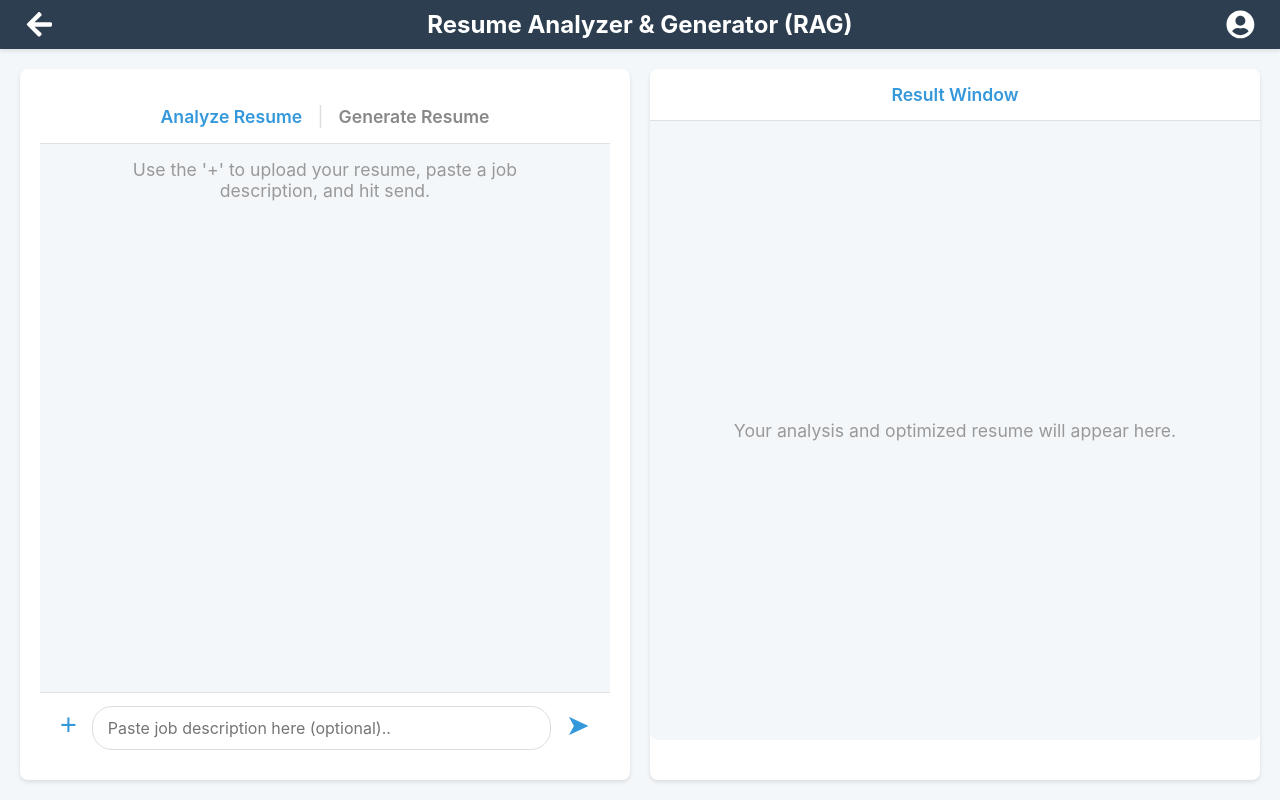
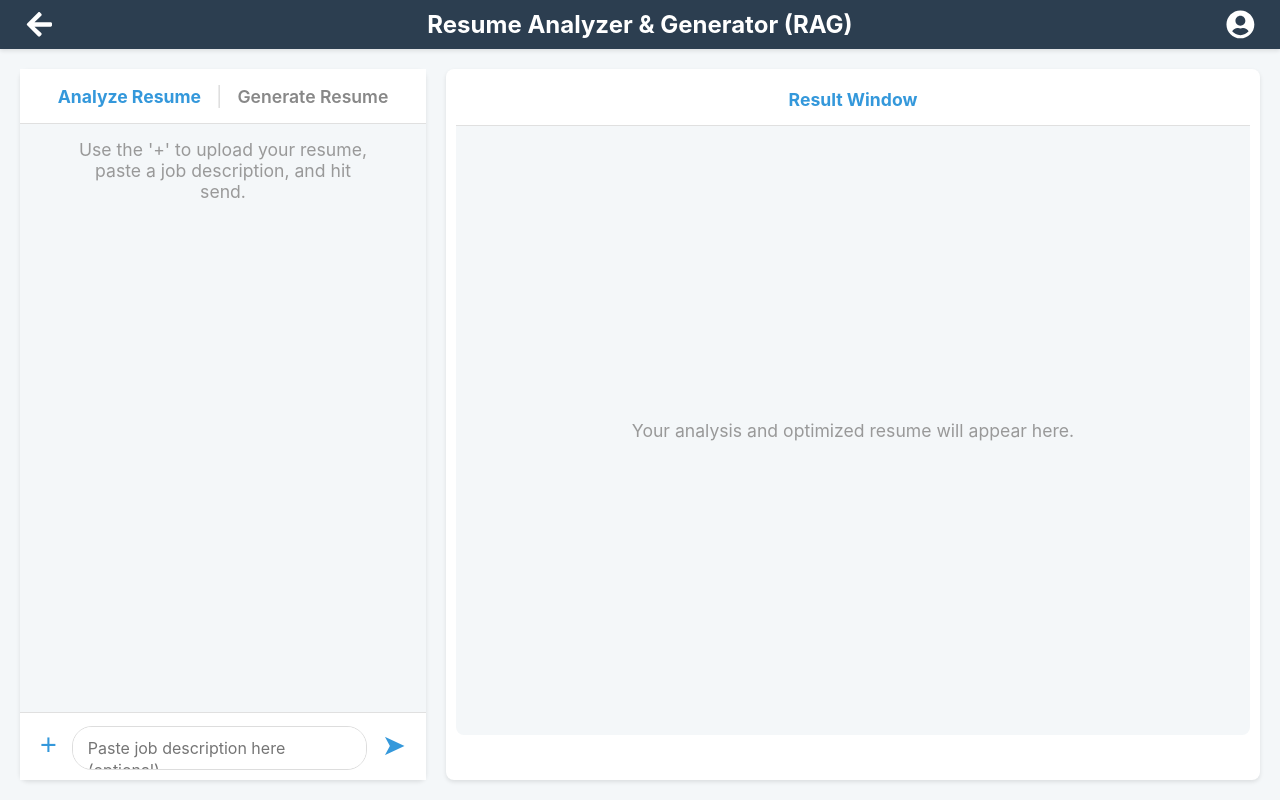
Before and after one commit to Preetham-stack/ATS_friendly_Resume, a React (Create React App) app in the folder frontend/: page / in a window 1280 px wide. Built offline with nearby package versions, Linux system fonts and the light colour scheme; the HTML template or start-up script is replaced by a standard one.

Commit message:
worked on the Generate resume.

```diff
--- a/frontend/src/App.css
+++ b/frontend/src/App.css
@@ -12,6 +12,7 @@ body {
   display: flex;
   flex-direction: column;
   height: 100vh;
+  overflow: hidden; /* Prevent the entire page from scrolling */
 }
 
 .main-content {
@@ -19,22 +20,29 @@ body {
   flex-grow: 1;
   padding: 20px;
   gap: 20px;
+  /* This is key: it prevents the main content area itself from overflowing */
+  overflow: hidden;
 }
 
 .chat-container {
-  flex: 1; /* Takes up 50% of the space */
+  flex-basis: 35%;
+  min-width: 0; /* Allow flex item to shrink below its content size */
   background-color: #ffffff;
   border-radius: 8px;
   box-shadow: 0 2px 4px rgba(0,0,0,0.1);
-  padding: 20px;
+  padding: 0; /* Padding will be handled by the child component */
+  display: flex; /* Add flex to manage child component height */
+  flex-direction: column;
 }
 
 .results-container {
-  flex: 1; /* Takes up 50% of the space */
+  flex-basis: 65%;
+  min-width: 0; /* Allow flex item to shrink below its content size */
   background-color: #ffffff;
   border-radius: 8px;
   box-shadow: 0 2px 4px rgba(0,0,0,0.1);
-  padding: 20px;
+  padding: 25px 30px;
+  overflow-y: auto; /* Ensure vertical scrolling is enabled */
 }
 
 .placeholder-results {
@@ -67,3 +75,10 @@ body {
   font-size: 1.1em;
   background-color: #f4f7f9;
 }
+
+ /* Re-using styles from ChatWindow.css for consistency */
+.mode-option.active {
+   color: #333;
+   font-weight: bold;
+   cursor: default;
+}
--- a/frontend/src/App.js
+++ b/frontend/src/App.js
@@ -81,7 +81,6 @@ function App() {
             chatHistory={chatHistory}
             setChatHistory={setChatHistory}
             resetTrigger={resetChat}
-            handleTitleClick={handleTitleClick}
           />
         </div>
         <div className="results-container">
--- a/frontend/src/components/ChatWindow.js
+++ b/frontend/src/components/ChatWindow.js
@@ -10,7 +10,6 @@ function ChatWindow({
   handleUpdateResume,
   chatHistory,
   setChatHistory,
-  handleTitleClick // Ensure this prop is passed from App.js
 }) {
   const [mode, setMode] = useState('analyze');
   const [resumeFile, setResumeFile] = useState(null); // For initial upload
@@ -23,13 +22,16 @@ function ChatWindow({
   const chatBodyRef = useRef(null);
 
   useEffect(() => {
-    setMode('analyze');
+    // This effect should ONLY run when the resetTrigger prop changes.
+    // The check for > 0 ensures it doesn't run on the initial render.
+    if (resetTrigger > 0) {
       setResumeFile(null);
       setBadgeFiles([]);
       setInputText('');
       setIsLoading(false);
       if (textareaRef.current) {
         textareaRef.current.style.height = 'auto';
+      }
     }
   }, [resetTrigger]);
 
@@ -78,17 +80,57 @@ function ChatWindow({
  const handleAgentInteraction = (text) => {
     const lowercasedText = text.toLowerCase();
 
-    // Intent: Add skills
-    if (lowercasedText.startsWith('add skill') || lowercasedText.startsWith('add skills')) {
+    // Most agent interactions require an analysis to be present.
+    if (!analysisResult && (lowercasedText.startsWith('add') || lowercasedText.startsWith('remove') || lowercasedText.includes('update'))) {
+      setChatHistory(prev => [...prev, { type: 'agent', content: "I can do that, but you need to analyze a resume first. Please upload a resume and job description." }]);
+      return true;
+    }
+
+    // Regex to capture action (add/remove), skills, and target (resume/jd)
+    const skillCommandRegex = /^(add|remove) skills? (.*?)(?: to| from)? the (resume|job description|jd|analysis)?$/i;
+    const match = text.match(skillCommandRegex);
+
+    if (match) {
+      const [, action, skillsStr, target] = match;
+      const skills = skillsStr.split(',').map(s => s.trim()).filter(Boolean);
+
+      if (skills.length === 0) {
+        setChatHistory(prev => [...prev, { type: 'agent', content: "Please specify which skills you'd like to " + action + "." }]);
+        return true;
+      }
+
+      const isAdd = action.toLowerCase() === 'add';
+      const targetKey = (target && target.includes('resume')) ? 'resume_skills' : 'jd_skills';
+
+      if (isAdd) {
+        setAnalysisResult(prev => ({
+          ...prev,
+          [targetKey]: [...new Set([...(prev[targetKey] || []), ...skills])]
+        }));
+        setChatHistory(prev => [...prev, { type: 'agent', content: `Okay, I've added the following skills to the ${targetKey === 'resume_skills' ? 'resume' : 'job description'} analysis: ${skills.join(', ')}.` }]);
+      } else {
+        setAnalysisResult(prev => {
+          const currentSkills = prev[targetKey] || [];
+          const skillsToRemoveSet = new Set(skills.map(s => s.toLowerCase()));
+          const newSkills = currentSkills.filter(s => !skillsToRemoveSet.has(s.toLowerCase()));
+          return { ...prev, [targetKey]: newSkills };
+        });
+        setChatHistory(prev => [...prev, { type: 'agent', content: `Done. I've removed the following skills from the ${targetKey === 'resume_skills' ? 'resume' : 'job description'} analysis: ${skills.join(', ')}.` }]);
+      }
+      return true;
+    }
+
+    // Fallback for simple "add skill" without target
+    if (lowercasedText.startsWith('add skill')) {
       const skillsToAdd = text.replace(/add skills?/i, '').trim().split(',').map(s => s.trim()).filter(Boolean);
-      if (skillsToAdd.length > 0 && analysisResult) {
+      if (skillsToAdd.length > 0) {
         setAnalysisResult(prev => ({
           ...prev,
           jd_skills: [...new Set([...(prev.jd_skills || []), ...skillsToAdd])]
         }));
-        setChatHistory(prev => [...prev, { type: 'agent', content: `Okay, I've added the following skills to the analysis: ${skillsToAdd.join(', ')}.` }]);
+        setChatHistory(prev => [...prev, { type: 'agent', content: `Okay, I've added the following skills to the job description analysis: ${skillsToAdd.join(', ')}.` }]);
       } else {
-        setChatHistory(prev => [...prev, { type: 'agent', content: "I can do that, but please provide the skills you want to add, and make sure you've analyzed a resume first." }]);
+        setChatHistory(prev => [...prev, { type: 'agent', content: "Please tell me which skills you'd like to add." }]);
       }
       return true;
     }
@@ -103,7 +145,7 @@ function ChatWindow({
         }));
         setChatHistory(prev => [...prev, { type: 'agent', content: "I've added that to the recommendations." }]);
       } else {
-        setChatHistory(prev => [...prev, { type: 'agent', content: "I can add a recommendation, but please tell me what it is, and make sure you've analyzed a resume first." }]);
+        setChatHistory(prev => [...prev, { type: 'agent', content: "I can add a recommendation, but please tell me what it is." }]);
       }
       return true;
     }
@@ -147,7 +189,8 @@ function ChatWindow({
     setIsLoading(true);
 
     // Do not proceed to analysis if an analysis already exists. Agent handles modifications.
-    if (analysisResult) {
+    // This check should only apply when in 'analyze' mode.
+    if (mode === 'analyze' && analysisResult) {
       setIsLoading(false);
       setChatHistory(prev => [...prev, { type: 'agent', content: "I've already analyzed a resume. You can ask me to make changes or click 'Analyze Resume' to start over." }]);
       return;
@@ -178,7 +221,7 @@ function ChatWindow({
         alert('Failed to analyze resume. Please check the console for details.');
       }
     } else { // Generate mode
-      if (!inputText) {
+      if (!userMessage) {
         alert('Please describe the resume you want to generate in the message box.');
         setIsLoading(false);
         return;
@@ -206,8 +249,6 @@ function ChatWindow({
   };
 
   const handleModeChange = (newMode) => {
-    // This will trigger the reset from App.js
-    handleTitleClick();
     setMode(newMode);
   };
 
```
Lines whose indentation alone changed are shown as unchanged.
